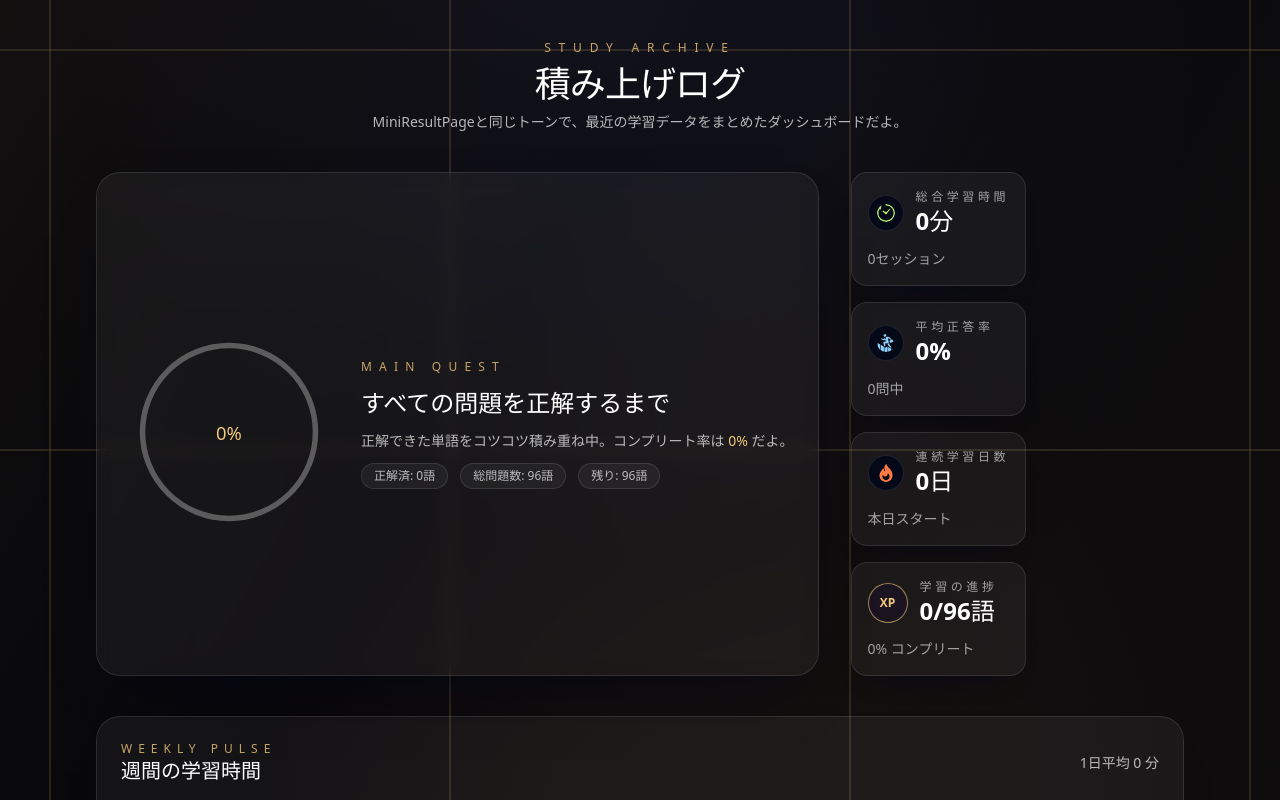
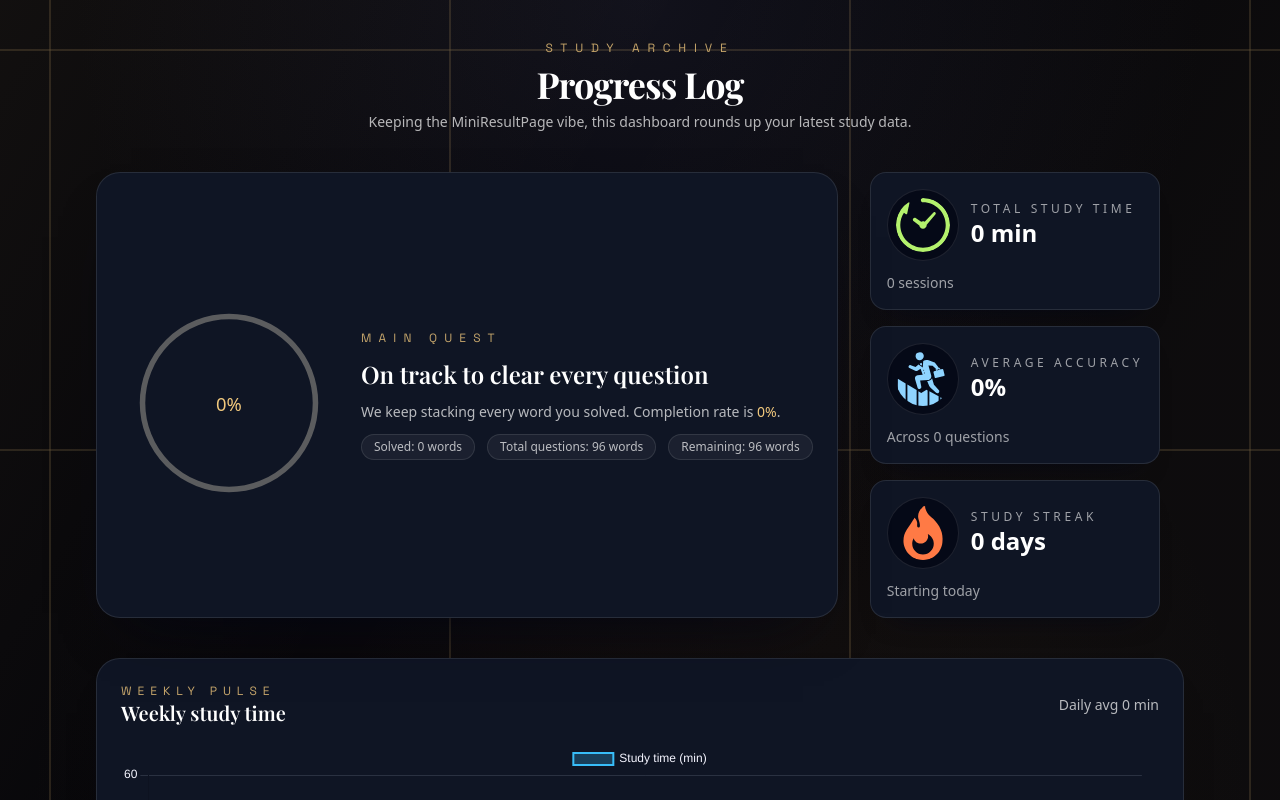
Before and after one commit to devryuya2007/kakotan-web, a React (Vite) app in the folder main/: page /results in a window 1280 px wide. Built offline with nearby package versions, Linux system fonts and the light colour scheme.

Commit message:
padding調整。Recent study log UIの変更

```diff
--- a/main/src/index.css
+++ b/main/src/index.css
@@ -1,3 +1,5 @@
+@import url("https://fonts.googleapis.com/css2?family=Playfair+Display:wght@600;700&family=Space+Grotesk:wght@400;500;600;700&display=swap");
+
 @tailwind base;
 @tailwind components;
 @tailwind utilities;
@@ -17,3 +19,13 @@
 .btn-text-glow {
   text-shadow: 0 0 10px var(--accent-color);
 }
+
+.heading-display {
+  font-family: "Playfair Display", "Space Grotesk", system-ui, -apple-system,
+    sans-serif;
+}
+
+.subheading-display {
+  font-family: "Space Grotesk", "Playfair Display", system-ui, -apple-system,
+    sans-serif;
+}
--- a/main/src/pages/results/ResultsPage.tsx
+++ b/main/src/pages/results/ResultsPage.tsx
@@ -147,7 +147,7 @@ export default function ResultsPage() {
     break; // 一日以上空いたら終了
   }
 
-  const iconSize = 36;
+  const iconSize = 72;
   const ringSize = 200;
   const ringRadius = (ringSize - 12) / 2;
   const ringCircumference = 2 * Math.PI * ringRadius;
@@ -157,9 +157,9 @@ export default function ResultsPage() {
 
   const getThisYear = () => new Date().getFullYear();
   const formatDateWithYear = (date: Date, includeYear: boolean) =>
-    `${includeYear ? `${date.getFullYear()}年` : ""}${
-      date.getMonth() + 1
-    }月${date.getDate()}日`;
+    `${includeYear ? `${date.getFullYear()} ` : ""}${date.getMonth() + 1}/${
+      date.getDate()
+    }`;
 
   const currentYear = getThisYear();
 
@@ -252,41 +252,33 @@ export default function ResultsPage() {
       : 0;
   const solvedWords = correctQuestionsSet.size;
   const totalWords = allQuestionsSet.size;
-  const masteredDisplay =
-    totalWords === 0
-      ? "0単語"
-      : `${solvedWords.toLocaleString()}/${totalWords.toLocaleString()}語`;
-  const masteredCaption =
-    totalWords === 0 ? "問題セット読込中" : `${progress}% コンプリート`;
   const formattedTotalStudyTime =
     totalHours === 0
-      ? `${totalMinutes}分`
-      : `${totalHours}時間 ${totalMinutes}分`;
+      ? `${totalMinutes} min`
+      : `${totalHours} h ${totalMinutes} min`;
+  const sessionCountLabel =
+    sessionHistory.length === 1 ? "session" : "sessions";
+  const streakDayLabel = streak === 1 ? "day" : "days";
 
   const summaryCards = [
     {
       icon: TimeElapsedIcon,
-      title: "総合学習時間",
+      title: "Total study time",
       value: formattedTotalStudyTime,
-      caption: `${sessionHistory.length}セッション`,
+      caption: `${sessionHistory.length} ${sessionCountLabel}`,
     },
     {
       icon: AchievementIcon,
-      title: "平均正答率",
+      title: "Average accuracy",
       value: `${totalCorrectRate}%`,
-      caption: `${totalAnswered}問中`,
+      caption: `Across ${totalAnswered} questions`,
     },
     {
       icon: StreakIcon,
-      title: "連続学習日数",
-      value: `${streak}日`,
-      caption: streak > 0 ? "休まず継続中" : "本日スタート",
-    },
-    {
-      icon: null,
-      title: "学習の進捗",
-      value: masteredDisplay,
-      caption: masteredCaption,
+      title: "Study streak",
+      value: `${streak} ${streakDayLabel}`,
+      caption: streak > 0 ? "Still going strong" : "Starting today",
+      fullSpan: true,
     },
   ];
 
@@ -294,7 +286,7 @@ export default function ResultsPage() {
     labels: dailySeries.labels,
     datasets: [
       {
-        label: "学習時間（分）",
+        label: "Study time (min)",
         data: dailySeries.data,
         borderColor: "#38bdf8",
         backgroundColor: "rgba(56, 189, 248, 0.25)",
@@ -342,18 +334,18 @@ export default function ResultsPage() {
       <section className=" text-white overflow-scroll w-full">
         <div className="mx-auto flex max-w-6xl flex-col gap-10 px-4 py-10 sm:px-8">
           <header className="text-center">
-            <p className="text-xs uppercase tracking-[0.65em] text-[#f2c97d]/80">
+            <p className="text-xs uppercase tracking-[0.65em] text-[#f2c97d]/80 subheading-display">
               STUDY ARCHIVE
             </p>
-            <h1 className="mt-2 text-3xl font-bold tracking-tight sm:text-4xl">
-              積み上げログ
+            <h1 className="mt-2 text-3xl font-bold tracking-tight heading-display sm:text-4xl">
+              Progress Log
             </h1>
             <p className="mt-2 text-sm text-white/70">
-              MiniResultPageと同じトーンで、最近の学習データをまとめたダッシュボードだよ。
+              Keeping the MiniResultPage vibe, this dashboard rounds up your latest study data.
             </p>
           </header>
 <div className="flex gap-8">
-          <div className="flex w-400 gap-6  rounded-3xl border border-white/10 bg-white/5 p-6 shadow-[0_30px_60px_-35px_rgba(3,5,20,0.9)] backdrop-blur lg:grid-cols-3">
+          <div className="flex w-400 gap-6  rounded-3xl border border-white/10 bg-[#0f1524] p-6 shadow-[0_30px_60px_-35px_rgba(3,5,20,0.9)] backdrop-blur lg:grid-cols-3">
             <div className="flex flex-col gap-6 lg:col-span-2 lg:flex-row lg:items-center">
               <div className="flex items-center justify-center">
                 <div
@@ -364,7 +356,7 @@ export default function ResultsPage() {
                     height={ringSize}
                     viewBox={`0 0 ${ringSize} ${ringSize}`}
                     role="img"
-                    aria-label="経験値プログレス">
+                    aria-label="XP progress ring">
                     <defs>
                       <linearGradient
                         id="xp-gradient"
@@ -446,41 +438,41 @@ export default function ResultsPage() {
 
 
               <div className="flex flex-col items-center justify-center space-y-3 text-center lg:items-start lg:text-left">
-                <p className="text-xs uppercase tracking-[0.6em] text-[#f2c97d]/80">
+                <p className="text-xs uppercase tracking-[0.6em] text-[#f2c97d]/80 subheading-display">
                   MAIN QUEST
                 </p>
-                <h2 className="text-2xl font-semibold">
-                  すべての問題を正解するまで
+                <h2 className="text-2xl font-semibold heading-display">
+                  On track to clear every question
                 </h2>
                 <p className="text-sm text-white/70">
-                  正解できた単語をコツコツ積み重ね中。コンプリート率は{" "}
-                  <span className="text-[#f2c97d]">{progress}%</span> だよ。
+                  We keep stacking every word you solved. Completion rate is{" "}
+                  <span className="text-[#f2c97d]">{progress}%</span>.
                 </p>
                 <div className="flex flex-wrap justify-center gap-3 text-xs text-white/70 lg:justify-start">
                   <span className="rounded-full border border-white/10 bg-white/5 px-3 py-1">
-                    正解済: {solvedWords.toLocaleString()}語
+                    Solved: {solvedWords.toLocaleString()} words
                   </span>
                   <span className="rounded-full border border-white/10 bg-white/5 px-3 py-1">
-                    総問題数: {totalWords.toLocaleString()}語
+                    Total questions: {totalWords.toLocaleString()} words
                   </span>
                   <span className="rounded-full border border-white/10 bg-white/5 px-3 py-1">
-                    残り:{" "}
-                    {Math.max(totalWords - solvedWords, 0).toLocaleString()}語
+                    Remaining:{" "}
+                    {Math.max(totalWords - solvedWords, 0).toLocaleString()} words
                   </span>
                 </div>
               </div>
             </div>
           </div>
-          <div className=" w-auto grid grid-cols-2 grid-rows-2 justify-center  gap-4 md:grid-cols-2 xl:grid-cols-1">
-            {summaryCards.map(({ icon, title, value, caption }) => (
+          <div className=" w-auto grid grid-cols-2 justify-center gap-4 md:grid-cols-2 xl:grid-cols-1">
+            {summaryCards.map(({ icon, title, value, caption, fullSpan }) => (
               <div
                 key={title}
-                className="rounded-2xl border border-white/10 bg-white/5 p-4 shadow-[0_18px_30px_-24px_rgba(2,6,23,0.9)] transition hover:-translate-y-1 hover:border-[#f2c97d]/60 hover:bg-white/10">
+                className={`rounded-2xl border border-white/10 bg-[#0f1524] p-4 shadow-[0_18px_30px_-24px_rgba(2,6,23,0.9)] transition hover:-translate-y-1 hover:border-[#f2c97d]/60 hover:bg-[#141b2d] ${fullSpan ? "col-span-2 xl:col-span-1" : ""}`}>
                 <div className=" flex items-center gap-3">
                   {icon ? (
                     <img
                       src={icon}
-                      alt={`${title}アイコン`}
+                      alt={`${title} icon`}
                       width={iconSize}
                       height={iconSize}
                       className="rounded-full border border-white/10 bg-[#050917] p-2"
@@ -504,58 +496,58 @@ export default function ResultsPage() {
           </div>
 
 
-          <div className="rounded-3xl border border-white/10 bg-white/5 p-6 shadow-[0_25px_40px_-30px_rgba(5,8,20,0.9)]">
+          <div className="rounded-3xl border border-white/10 bg-[#0f1524] p-6 shadow-[0_25px_40px_-30px_rgba(5,8,20,0.9)]">
             <div className="flex flex-col gap-1 sm:flex-row sm:items-center sm:justify-between">
               <div>
-                <p className="text-xs uppercase tracking-[0.5em] text-[#f2c97d]/80">
+                <p className="text-xs uppercase tracking-[0.5em] text-[#f2c97d]/80 subheading-display">
                   WEEKLY PULSE
                 </p>
-                <h2 className="text-xl font-semibold">週間の学習時間</h2>
+                <h2 className="text-xl font-semibold heading-display">Weekly study time</h2>
               </div>
               <p className="text-sm text-white/70">
-                1日平均 {averageDailyMinutes} 分
+                Daily avg {averageDailyMinutes} min
               </p>
             </div>
             <div className="mt-4 h-64">
               <Line data={lineChartData} options={lineChartOptions} />
             </div>
             <p className="mt-2 text-xs text-white/60">
-              sessionHistory から直近7日のトレンドを描画しているよ。
+              Plotting the latest 7-day trend from sessionHistory.
             </p>
           </div>
 
-          <div className="rounded-3xl border border-white/10 bg-white/5 p-6 shadow-[0_25px_40px_-30px_rgba(5,8,20,0.9)]">
+          <div className="rounded-3xl border border-white/10 bg-[#0f1524] p-6 shadow-[0_25px_40px_-30px_rgba(5,8,20,0.9)]">
             <div className="flex flex-col gap-1 sm:flex-row sm:items-end sm:justify-between">
               <div>
-                <p className="text-xs uppercase tracking-[0.5em] text-[#f2c97d]/80">
+                <p className="text-xs uppercase tracking-[0.5em] text-[#f2c97d]/80 subheading-display">
                   RECENT LOG
                 </p>
-                <h2 className="text-xl font-semibold">最近の学習</h2>
-              </div>
+                <h2 className="text-xl font-semibold heading-display">Recent study log</h2>
+                                        </div>
               <p className="text-sm text-white/70">
-                直近 {recentSessionLabels.length} 件を表示
+                Showing the latest {recentSessionLabels.length} entries
               </p>
             </div>
             <ul className="mt-4 divide-y divide-white/10 text-sm">
               <li className="grid grid-cols-[1.4fr,1fr,0.8fr,0.8fr] gap-2 pb-3 text-xs uppercase tracking-[0.2em] text-white/50">
-                <span>日付</span>
-                <span>セクション</span>
-                <span>獲得XP</span>
-                <span>正答率</span>
+                <span>Date</span>
+                <span>Section</span>
+                <span>XP gained</span>
+                <span>Accuracy</span>
               </li>
               {recentSessionLabels.length === 0 && (
                 <li className="py-6 text-center text-white/60">
-                  学習履歴がまだありません。
+                  No study history yet.
                 </li>
               )}
               {recentSessionLabels.map((session) => (
                 <li
                   key={session.key}
-                  className="grid grid-cols-[1.4fr,1fr,0.8fr,0.8fr] items-center gap-2 py-3 text-white/90">
+                  className="grid grid-cols-[1.4fr,1.4fr,0.8fr,0.8fr] items-center gap-2 py-3 text-white/90">
                   <span className="font-semibold text-white">
                     {session.label}
                   </span>
-                  <span className="rounded-full border border-white/10 bg-white/5 px-3 py-1 text-center text-xs uppercase tracking-wide text-white/70">
+                  <span className="justify-self-start px-24 rounded-full border border-white/10 bg-white/5  py-2 text-center text-xs uppercase tracking-wide text-white/70">
                     {session.sectionId}
                   </span>
                   <span className="font-semibold text-[#f2c97d]">
```
